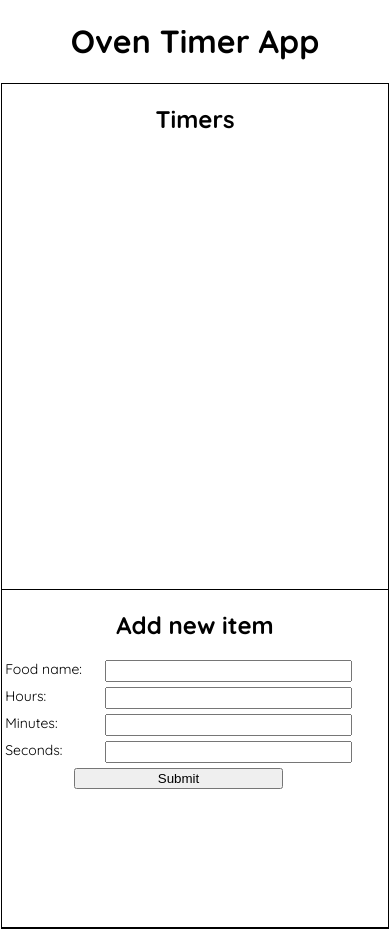
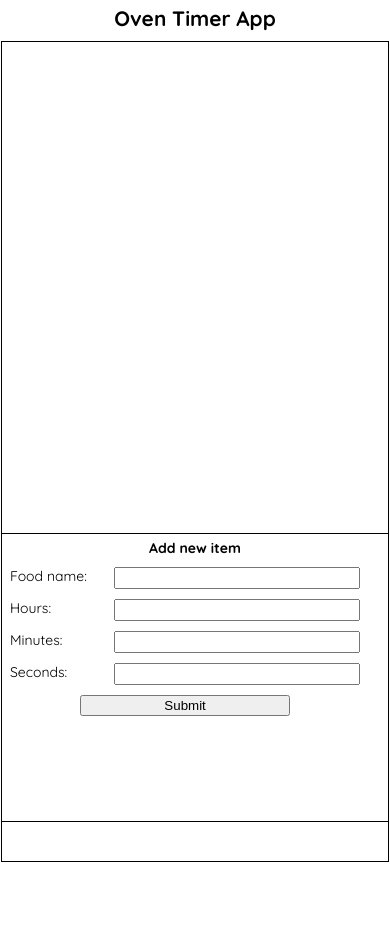
Before and after one commit to bibhashdash/oventimer, a plain HTML site: page index.html in a window 390 px wide. After the commit the page ends 862 px from the top, so only its background shows below. Drawn offline with Linux system fonts and the light colour scheme.

Commit message:
cleaned up mobile UI

```diff
--- a/index.html
+++ b/index.html
@@ -18,13 +18,13 @@
     <link rel="stylesheet" href="style.css" />
   </head>
   <body>
-    <h1>Oven Timer App</h1>
+    <h1 class="app-heading">Oven Timer App</h1>
 
     <main>
       <div class="app">
-        <div class="heading">
+        <!-- <div class="heading">
           <h2>Timers</h2>
-        </div>
+        </div> -->
         <div class="food-items"></div>
 
         <div class="add-item-section">
--- a/style.css
+++ b/style.css
@@ -27,11 +27,19 @@ p {
   align-items: center;
   justify-content: flex-start;
 }
-.heading {
-  /* border-color: violet; */
+/* .heading {
+  border-color: violet;
   width: 100%;
   height: 10%;
   text-align: center;
+} */
+
+.app-heading {
+  /* border: 1px solid red; */
+  height: 5%;
+  font-size: 1.3rem;
+  margin-top: 5px;
+  margin-bottom: 10px;
 }
 .food-items {
   /* border-color: violet; */
@@ -132,12 +140,23 @@ p {
     border: 1px solid;
     border-color: black;
     width: 99vw;
-    height: 100vh;
+    height: 97vh;
     display: flex;
     flex-direction: column;
     align-items: center;
     justify-content: flex-start;
   }
+
+  .food-items {
+    /* border-color: violet; */
+    width: 100%;
+    height: 60%;
+    display: flex;
+    flex-direction: column;
+    overflow-y: scroll;
+    font-size: 2rem;
+  }
+
   .timer-row {
     height: 4rem;
 
@@ -146,16 +165,21 @@ p {
   .form {
     font-size: 14px;
   }
+  .heading2 {
+    font-size: 14px;
+    margin-top: 5px;
+    margin-bottom: 10px;
+  }
   .food-items {
     font-size: 18px;
   }
   .form {
-    padding-left: 0.2rem;
-    padding-right: 0.2rem;
+    padding-left: 0.5rem;
+    padding-right: 0rem;
     display: grid;
     grid-template-columns: 25% 65%;
     grid-template-rows: repeat(4, 1fr);
-    gap: 5px;
+    /* gap: 5px; */
   }
   .form-input {
     height: 1rem;
@@ -165,7 +189,7 @@ p {
   .add-item-section {
     border: 1px solid black;
     width: 100%;
-    height: 40%;
+    height: 35%;
     display: flex;
     flex-direction: column;
     align-items: stretch;
```
